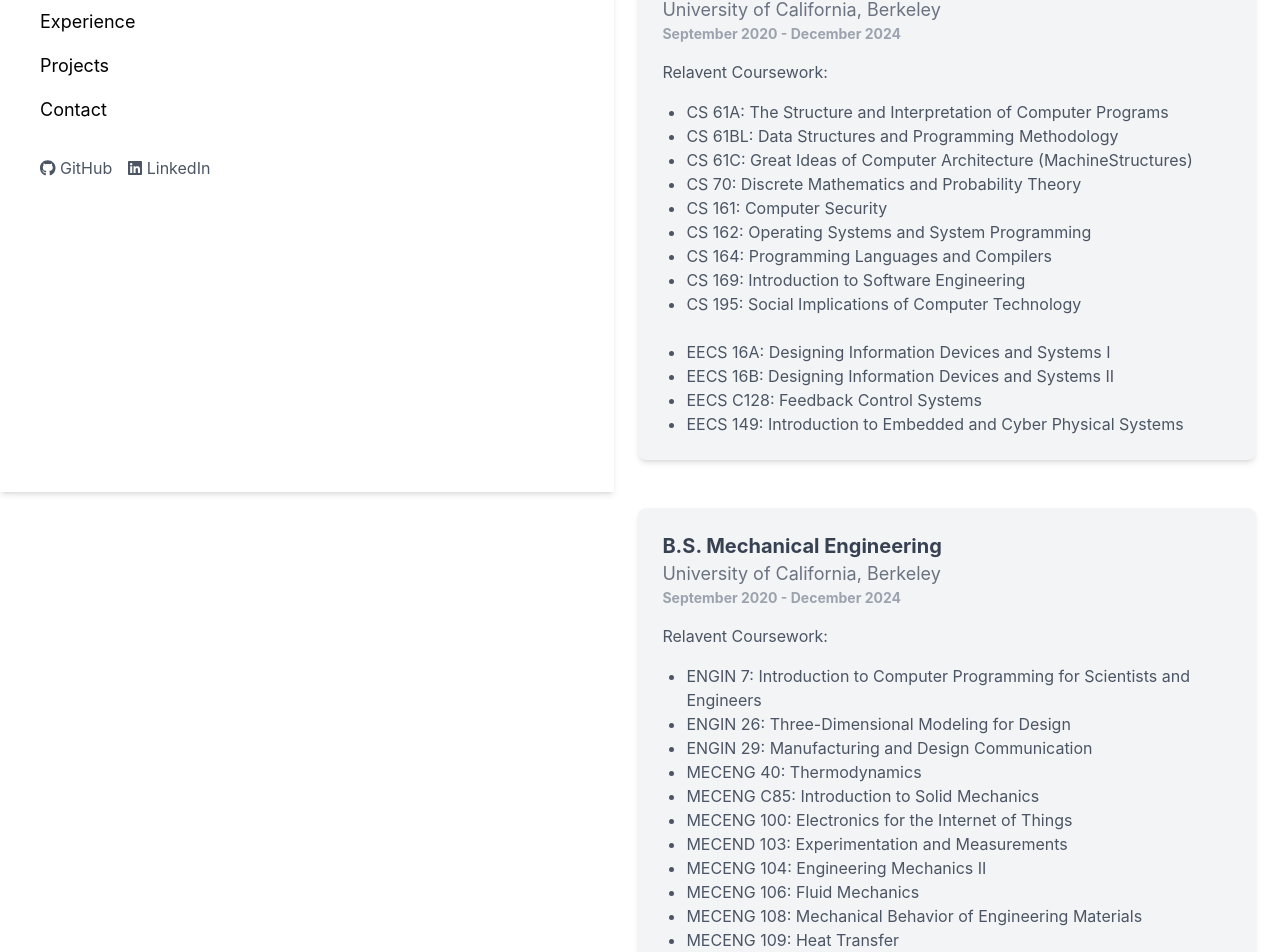
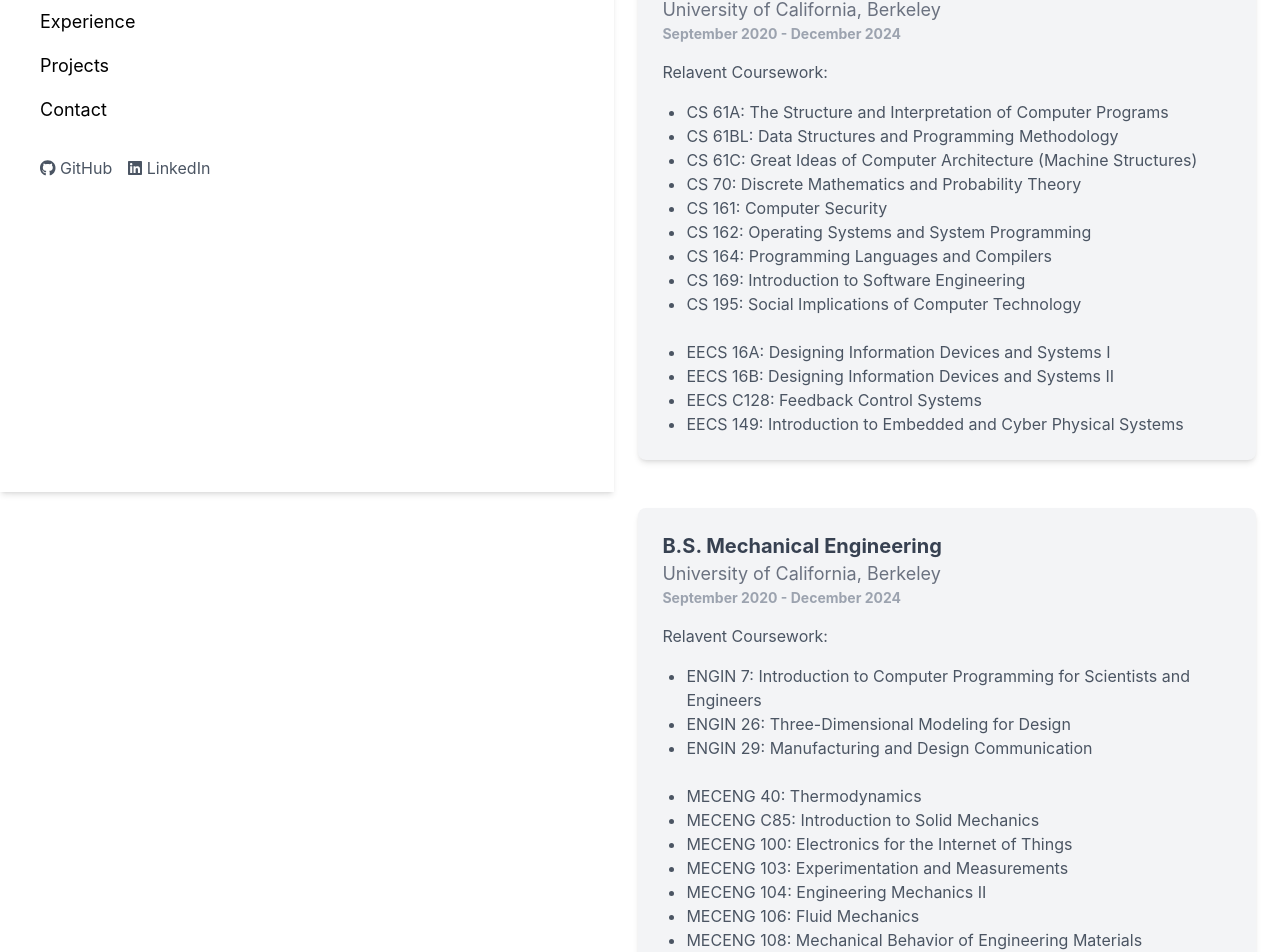
Before and after one commit to jkucz01/portfolio-website, a React (Create React App) app: page /education in a window 1280 px wide. Shown: the part 308-1260 px from the top of the page. Built offline with nearby package versions, Linux system fonts and the light colour scheme.

Commit message:
fixed a couple typos on education page

```diff
--- a/src/pages/Education.js
+++ b/src/pages/Education.js
@@ -27,7 +27,7 @@
                 <ul className="text-md mt-4 list-disc pl-6 text-gray-600">
                     <li>CS 61A: The Structure and Interpretation of Computer Programs</li>
                     <li>CS 61BL: Data Structures and Programming Methodology</li>
-                    <li>CS 61C: Great Ideas of Computer Architecture (MachineStructures)</li>
+                    <li>CS 61C: Great Ideas of Computer Architecture (Machine Structures)</li>
                     <li>CS 70: Discrete Mathematics and Probability Theory</li>
                     <li>CS 161: Computer Security</li>
                     <li>CS 162: Operating Systems and System Programming</li>
@@ -58,10 +58,11 @@
                     <li>ENGIN 7: Introduction to Computer Programming for Scientists and Engineers</li>
                     <li>ENGIN 26: Three-Dimensional Modeling for Design</li>
                     <li>ENGIN 29: Manufacturing and Design Communication</li>
+                    <br />
                     <li>MECENG 40: Thermodynamics</li>
                     <li>MECENG C85: Introduction to Solid Mechanics</li>
                     <li>MECENG 100: Electronics for the Internet of Things</li>
-                    <li>MECEND 103: Experimentation and Measurements</li>
+                    <li>MECENG 103: Experimentation and Measurements</li>
                     <li>MECENG 104: Engineering Mechanics II</li>
                     <li>MECENG 106: Fluid Mechanics</li>
                     <li>MECENG 108: Mechanical Behavior of Engineering Materials</li>
```
